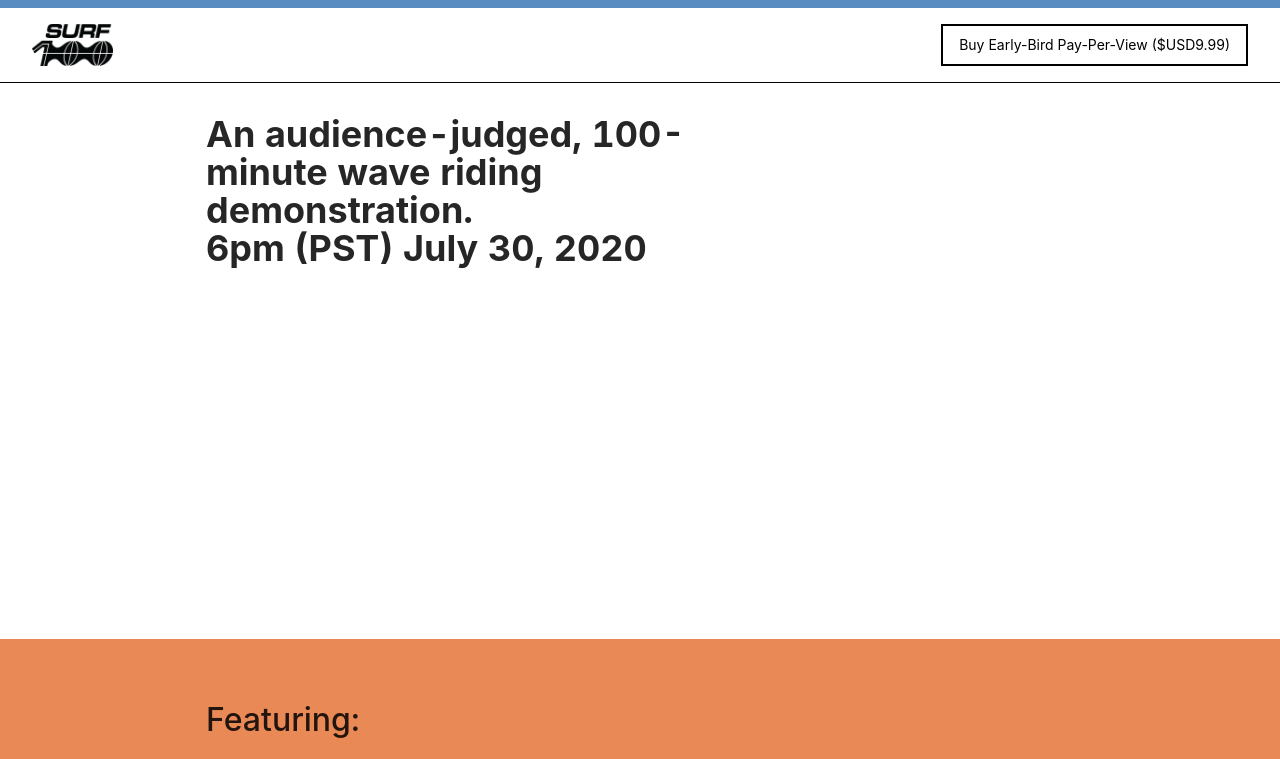
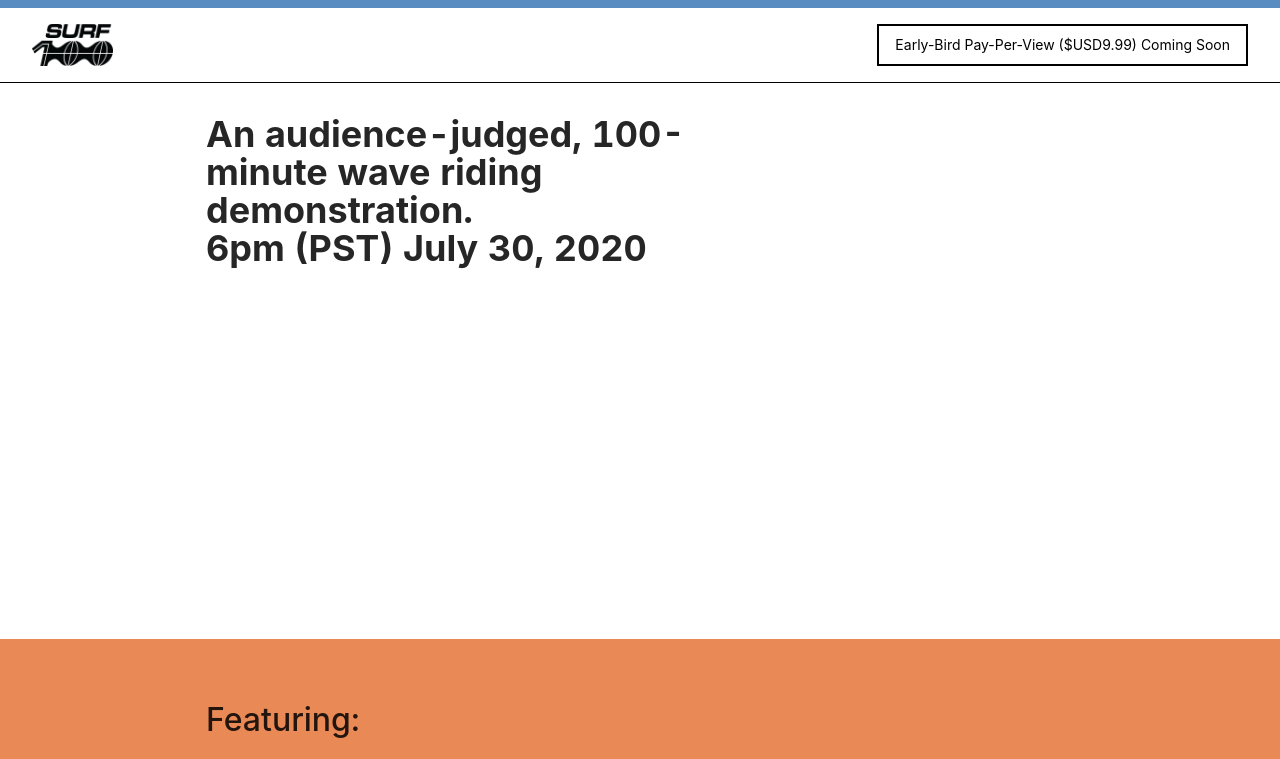
Before and after one commit to boothaw/testing, a React (Create React App) app: page / in a window 1280 px wide. Shown: the top 759 px of the page. Built offline with nearby package versions, Linux system fonts and the light colour scheme.

Commit message:
coming soon button

```diff
--- a/src/pages/splash/index.js
+++ b/src/pages/splash/index.js
@@ -87,9 +87,7 @@ const SplashPage = () => {
             <img src={s100dark}></img>
           </div>
           <div>
-            <Button onClick={toggle}>
-              Buy Early-Bird Pay-Per-View ($USD9.99)
-            </Button>
+            <Button>Early-Bird Pay-Per-View ($USD9.99) Coming Soon</Button>
           </div>
         </NavBar>
       </NavSection>
--- a/src/pages/splash/styles.js
+++ b/src/pages/splash/styles.js
@@ -42,10 +42,9 @@ const PageContainer = styled.div`
 
     position: relative;
     top: 0;
-    // left: 500px;
     width: 700px;
     height: 400px;
-    // text-align: center;
+    text-align: center;
   }
 
   .modal-header {
```
